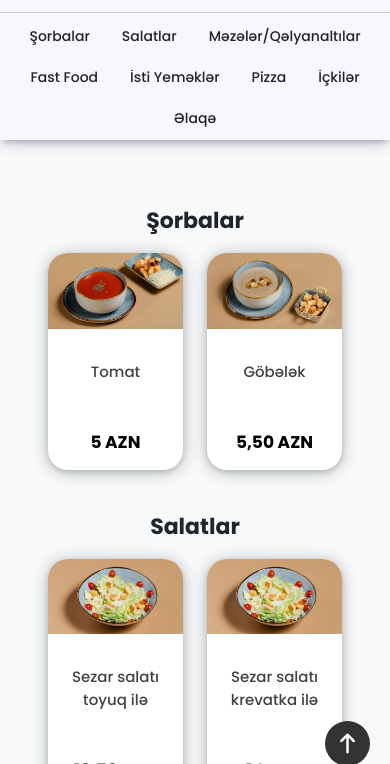
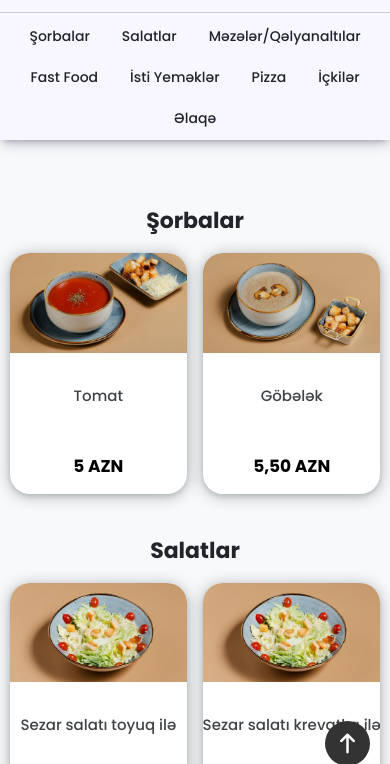
Before and after one commit to alijalilzadeh/restauran-project, a plain HTML site: page index.html in a window 390 px wide. Shown: the part 58-822 px from the top of the page. Drawn offline with nearby package versions, Linux system fonts and the light colour scheme.

Commit message:
Feat:Responsive codes were upgraded

```diff
--- a/index.css
+++ b/index.css
@@ -133,7 +133,7 @@ body {
 
 section:not(#Contact) {
   margin-top: 1rem;
-  padding: 0 3rem;
+  padding: 0 2rem;
   display: flex;
   flex-direction: column;
   gap: 1rem;
@@ -178,7 +178,6 @@ section:not(#Contact) {
   color: #000000;
   font-weight: 700;
   font-size: 18px;
-
 }
 
 .image-box img {
@@ -186,8 +185,6 @@ section:not(#Contact) {
   height: 100%;
   object-fit: cover;
   overflow: hidden;
-  background-size: cover;
-  background-position: center;
 }
 
 .image-box p {
@@ -268,7 +265,7 @@ section:not(#Contact) {
   }
 
   section {
-    padding: 0 2rem;
+    padding: 0 32px;
   }
 }
 
@@ -301,7 +298,7 @@ section:not(#Contact) {
   }
 
   section {
-    padding: 0 1.5rem;
+    padding: 0;
     margin-top: 2rem;
   }
 
@@ -318,12 +315,10 @@ section:not(#Contact) {
 
   .food-name {
     font-size: 15px;
-    text-align: center;
   }
 
   .food-price {
     font-size: 17px;
-    text-align: center;
   }
 
   .arrow-up a {
@@ -370,11 +365,14 @@ section:not(#Contact) {
 }
 
 @media (max-width: 576px) {
+    section {
+    padding: 0 .6rem !important;
+  }
 
   .image-boxs-container {
     display: grid;
     grid-template-columns:  repeat(2,1fr);
-    gap: 1.5rem;
+    gap: 1rem;
   }
   .upper-part {
     gap: 1rem;
@@ -386,33 +384,38 @@ section:not(#Contact) {
     align-self: flex-end;
   }
 
-  section {
-    padding: 0 1rem;
+  .image-boxs-container{
+    padding-left: 0;
   }
-
   .section-title {
     font-size: 22px;
   }
 
   .image-box {
     width: 100%;
+    height: 100%
   }
 
   .image-box img {
-    height: auto;
+    height: 100%;
     width: 100%;
+    flex: 1;
     object-fit: cover;
+    overflow: hidden;
   }
 
   .food-name {
     font-size: 15px;
     display: flex;
-    margin: 0 auto;
     align-items: center;
+    justify-content: center;
+    text-align: center;
+    white-space: nowrap;
   }
 
   .food-price {
     font-size: 17px;
+    margin: 0 auto;
   }
   .restauran-footer-logo h2{
     font-size: 26px;
```
Also changed, not shown: index.html (+1 -0 lines).
